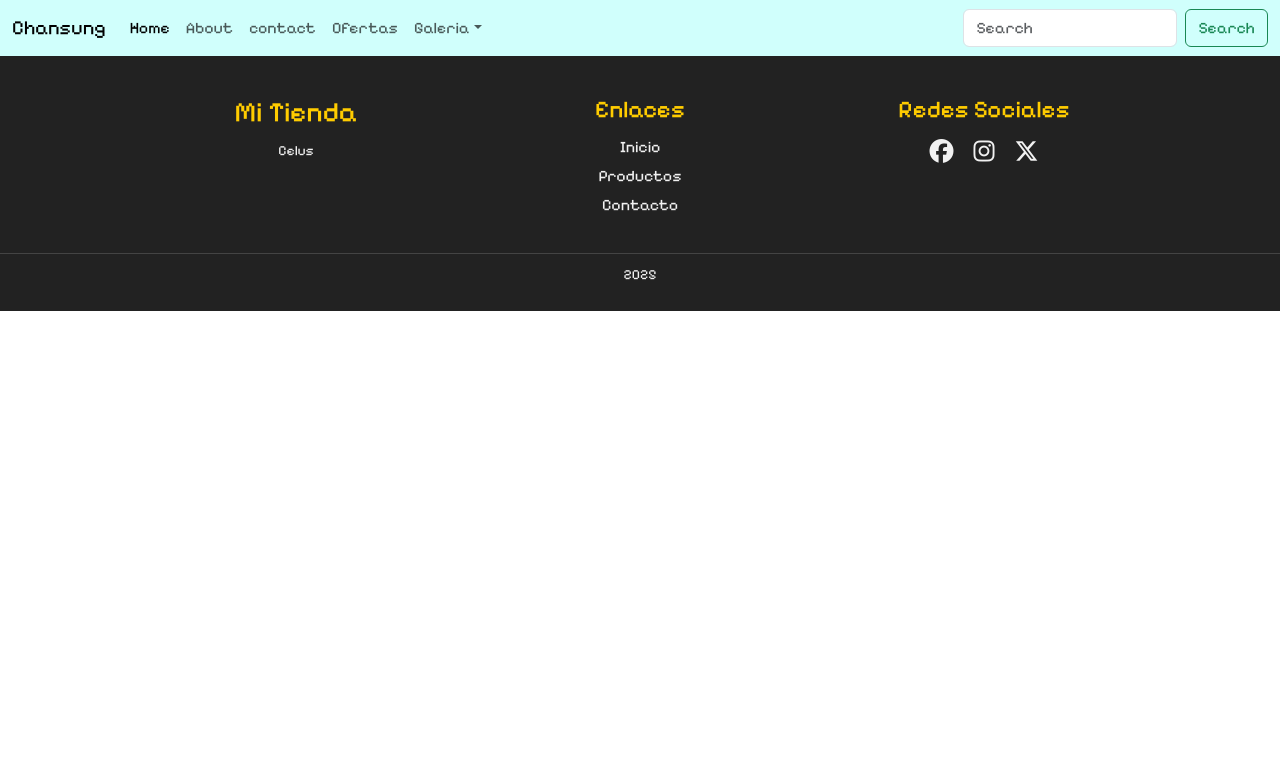
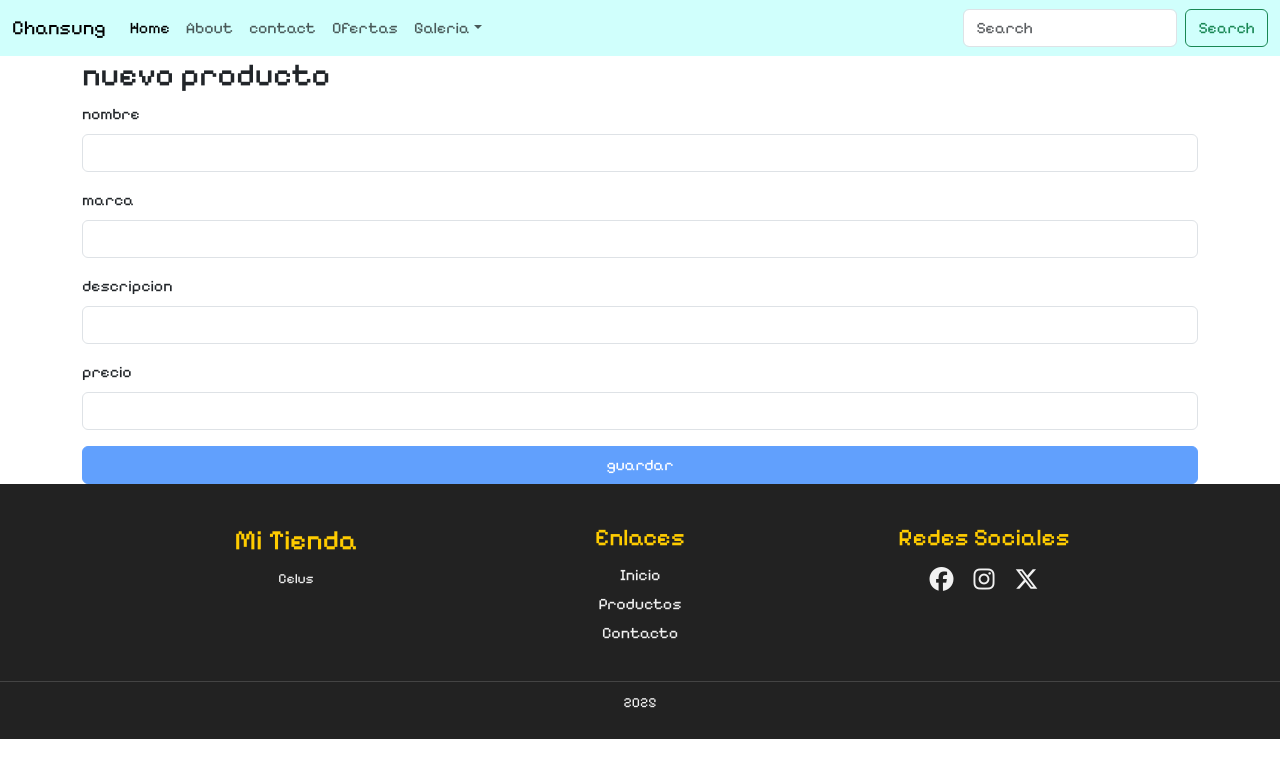
Before and after one commit to Pedrogg108/angular, an Angular app: page /newProducts in a window 1280 px wide. Before the commit this address led to /. Shown: the top 778 px of the page. Built offline with nearby package versions, Linux system fonts and the light colour scheme.

Commit message:
directivas de formularios

```diff
--- a/src/app/app.routes.ts
+++ b/src/app/app.routes.ts
@@ -4,6 +4,7 @@ import { About } from './pages/about/about';
 import { Contact } from './pages/contact/contact';
 import { Products } from './pages/products/products';
 import { Ofertas } from './pages/ofertas/ofertas';
+import { NewProducts } from './pages/products/secciones/new-products/new-products';
 
 
 export const routes: Routes = [
@@ -13,7 +14,8 @@ export const routes: Routes = [
     {path: `about`,component: About},
     {path: `contact`,component:Contact},
     {path:`products`,component:Products},
-    {path:`ofertas`,component:Ofertas}
+    {path:`ofertas`,component:Ofertas},
+    {path:`newProducts`,component:NewProducts}
 
 
 
--- a/src/app/models/celular.ts
+++ b/src/app/models/celular.ts
@@ -3,6 +3,7 @@ export interface Celular {
     nombre:string;
     marca:string;
     descripcion:string;
-    img:string;
-    alt:string
+    precio:number;
+    img?:string;
+    alt?:string;//no es una propiedad obligatoria
 }
--- a/src/app/pages/home/home.css
+++ b/src/app/pages/home/home.css
@@ -83,8 +83,6 @@ body {
 .btn-action:hover {
   background-color: #004ecc;
 }
-
-/* ====== MODAL ====== */
 
 
 @media (max-width: 994px) {
--- a/src/app/pages/home/home.html
+++ b/src/app/pages/home/home.html
@@ -30,9 +30,12 @@
 </div> -->
 <div id="carouselExampleCaptions" class="carousel slide">
     <div class="carousel-indicators">
-    <button type="button" data-bs-target="#carouselExampleCaptions" data-bs-slide-to="0" class="active" aria-current="true" aria-label="Slide 1"></button>
-    <button type="button" data-bs-target="#carouselExampleCaptions" data-bs-slide-to="1" aria-label="Slide 2"></button>
-    <button type="button" data-bs-target="#carouselExampleCaptions" data-bs-slide-to="2" aria-label="Slide 3"></button>
+        <button type="button" data-bs-target="#carouselExampleCaptions" data-bs-slide-to="0" class="active"
+            aria-current="true" aria-label="Slide 1"></button>
+        <button type="button" data-bs-target="#carouselExampleCaptions" data-bs-slide-to="1"
+            aria-label="Slide 2"></button>
+        <button type="button" data-bs-target="#carouselExampleCaptions" data-bs-slide-to="2"
+            aria-label="Slide 3"></button>
     </div>
     <div class="carousel-inner">
         <div class="carousel-item active">
@@ -85,6 +88,7 @@
 
 
 <!-- Modal -->
+<div class="container">
     <div class="modal fade" id="verMasInfo" tabindex="-1" aria-labelledby="exampleModalLabel" aria-hidden="true">
         <div class="modal-dialog">
             <div class="modal-content">
@@ -109,3 +113,4 @@
             </div>
         </div>
     </div>
+</div>
--- a/src/app/pages/home/home.ts
+++ b/src/app/pages/home/home.ts
@@ -16,6 +16,7 @@ export class Home {
         nombre: "celu1",
         marca: "dad",
         descripcion: "descripcion1",
+        precio:1500,
         img: "../../assets/descarga-_1_.png",
         alt: "celu1"
       },
@@ -24,6 +25,7 @@ export class Home {
         nombre: "celu2",
         marca: "dEd",
         descripcion: "descripcion2",
+        precio:1500,
         img: "./../assets/descarga-_1_.png",
         alt: "celu2"
       },
@@ -32,6 +34,7 @@ export class Home {
         nombre: "celu3",
         marca: "dEd",
         descripcion: "descripcion3",
+        precio:1500,
         img: "./../assets/descarga-_1_.png",
         alt: "celu3"
       },
@@ -40,6 +43,7 @@ export class Home {
         nombre:"celu4",
         marca:"chansung",
         descripcion:"descripcion4",
+        precio:1500,
         img:"../../assets/1366_2000.jpg",
         alt:"celu4"
       }
--- a/src/app/pages/products/secciones/new-products/new-products.html
+++ b/src/app/pages/products/secciones/new-products/new-products.html
@@ -1,18 +1,29 @@
-<p>new-products works!</p>
 <div class="container">
     <h2>nuevo producto</h2>
-     <!-- [formGroup]="formGroup" -->
-    <form>
+    <!-- form grpup es una directiva de formularios reactivos -->
+    <form [formGroup]="nuevoProducto" (ngSubmit)="crearProducto()">
         <div class="mb-3">
-            <label for="nombre" class="form-label">nombre</label>
-            <input id="nombre" type="text" class="form-control">
+            <label for="nombre" class="form-label" id="texto">nombre</label>
+            <!-- formcontrolname atributo que vincule con la informacion de mi propiedad -->
+            <input id="nombre" type="text" class="form-control" formControlName="nombre">
         </div>
         <div class="mb-3">
             <label for="marca" class="form-label">marca</label>
-            <input id="marca" type="text" class="form-control">
+            <input id="marca" type="text" class="form-control" formControlName="marca">
         </div>
-        <div class="mb-3"></div>
-        <div class="mb-3"></div>
-        <div class="mb-3"></div>
+        <div class="mb-3">
+            <label for="descripcion" class="form-label">descripcion</label>
+            <input id="descripcion" type="text" class="form-control" formControlName="descripcion">
+        </div>
+        <div class="mb-3">
+            <label for="precio" class="form-label">precio</label>
+            <input id="precio" type="number" class="form-control" formControlName="precio">
+        </div>
+        <!-- <div class="mb-3">
+            <label for="img" class="form-label">img</label>
+            <input id="img" type="text" class="form-control">
+        </div> -->
+        <button type="submit" class="btn btn-primary w-100" [disabled]="!nuevoProducto.valid">guardar</button>
+        <!-- disable es para desabilitarlo ante una condición -->
     </form>
 </div>
--- a/src/app/pages/products/secciones/new-products/new-products.ts
+++ b/src/app/pages/products/secciones/new-products/new-products.ts
@@ -1,6 +1,6 @@
 import { Component } from '@angular/core';
 import { Celular } from '../../../../models/celular';
-import { FormControl,FormGroup, ReactiveFormsModule,Validators } from '@angular/forms';
+import { FormControl, FormGroup, ReactiveFormsModule, Validators } from '@angular/forms';
 /*
   formcontrol=controlador de cada dato ingresado en el formulario
   formgroup= derectiva para formularios reactivos en angular, agrupa formcontrol
@@ -11,10 +11,42 @@ import { FormControl,FormGroup, ReactiveFormsModule,Validators } from '@angular/
 
 @Component({
   selector: 'app-new-products',
-  imports: [],
+  imports: [ReactiveFormsModule],
   templateUrl: './new-products.html',
   styleUrl: './new-products.css'
 })
 export class NewProducts {
+  // Propiedades privadas= informacion sencible
+  private contadorId = 1
+  //coleccion de productos de tipo Celular
+  coleccionProductos: Celular[] = []
+  //instancia que se vincula con el formulario desde el html
 
+  //nombrePropiedad:new control()
+  nuevoProducto = new FormGroup({
+    nombre: new FormControl(``, Validators.required),
+    marca: new FormControl(``, Validators.required),
+    descripcion: new FormControl(``, Validators.required),
+    precio: new FormControl(null, Validators.required),
+    img: new FormControl(``,),
+    alt: new FormControl(``,)
+  })
+  /**
+   * @descripcion metodo de creacion de productos segun intefaz "producto"
+   */
+  crearProducto(): void {
+    if (this.nuevoProducto.value) {
+      const nuevoProducto: Celular = {
+        id: this.contadorId++,
+        nombre: this.nuevoProducto.value.nombre!,
+        marca: this.nuevoProducto.value.marca!,
+        descripcion: this.nuevoProducto.value.descripcion!,
+        precio: this.nuevoProducto.value.precio!,
+      }
+      this.coleccionProductos.push(nuevoProducto)
+      console.log("producto agregado: ", nuevoProducto)
+      console.log("coleccion actual: ", this.coleccionProductos)
+      this.nuevoProducto.reset()
+    }
+  }
 }
```
Lines whose indentation alone changed are shown as unchanged.
